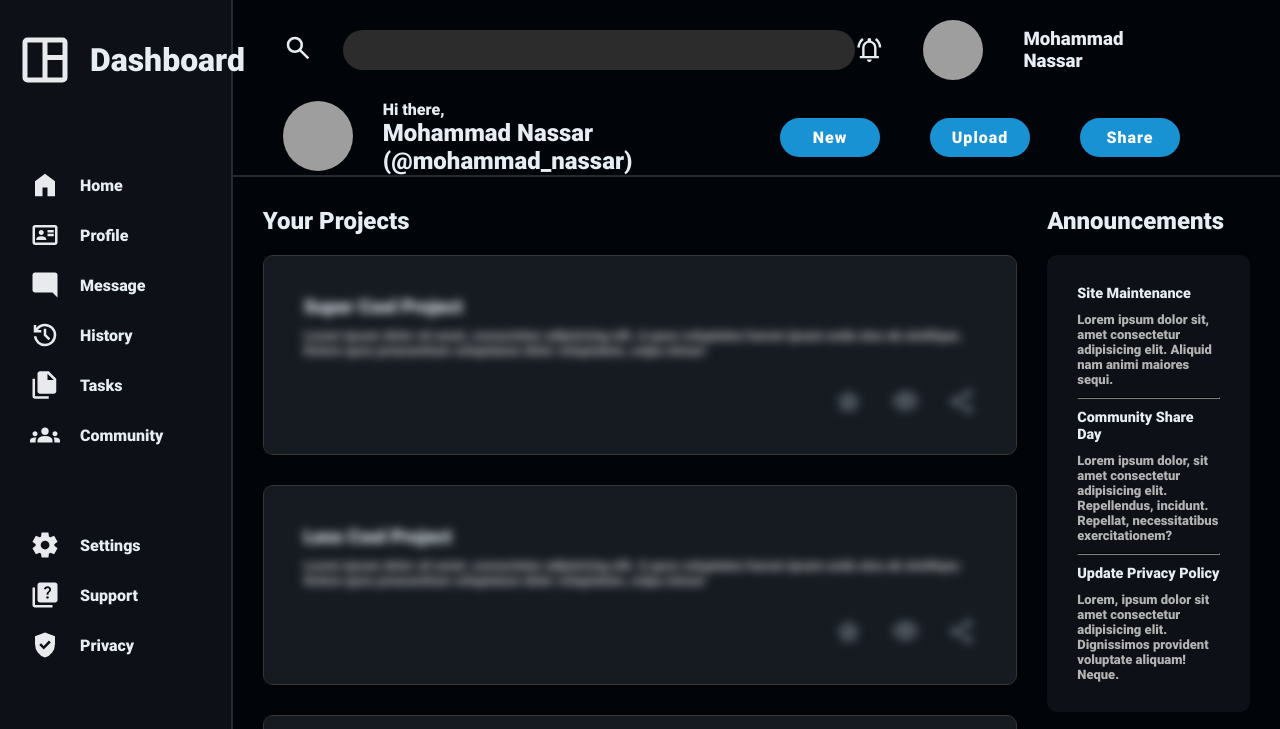
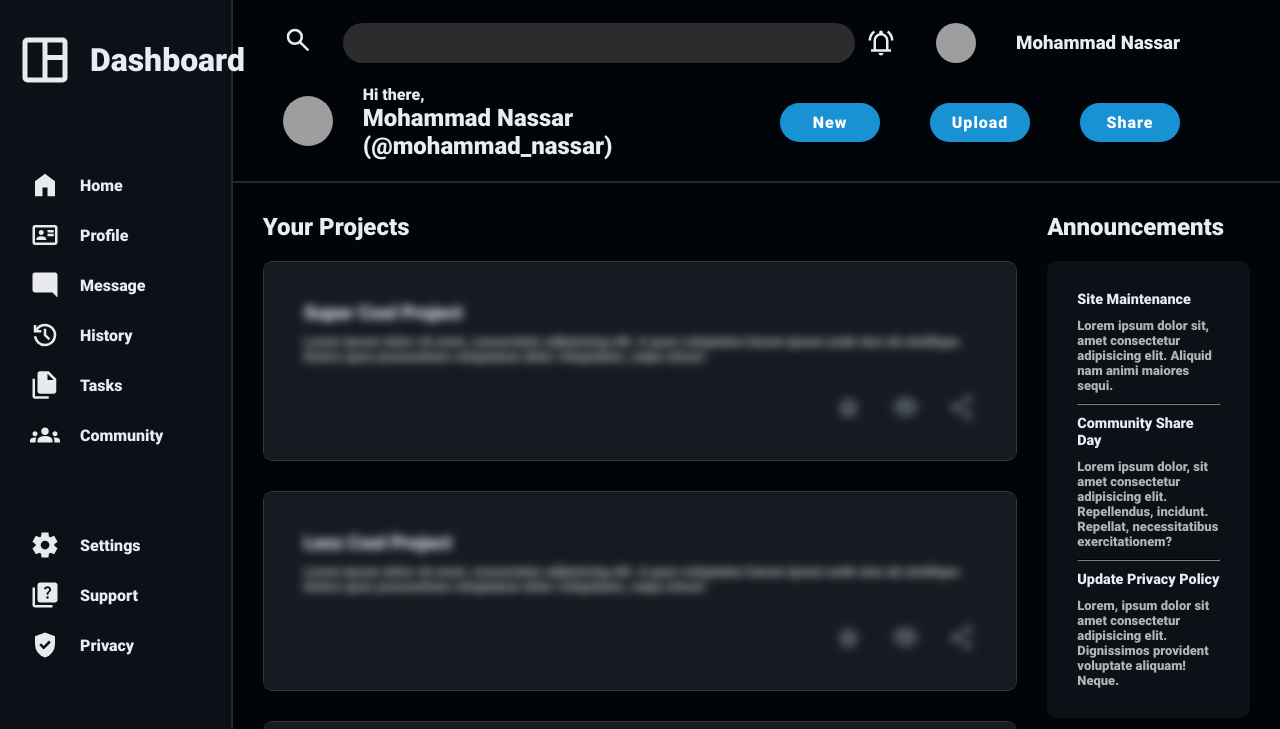
Before and after one commit to MohammadNassar4/Dashboard, a plain HTML site: page index.html in a window 1280 px wide. Shown: the top 729 px of the page. Drawn offline with Linux system fonts and the light colour scheme; grey boxes are pictures that could not be loaded.

Commit message:
A few changes.

```diff
--- a/styles.css
+++ b/styles.css
@@ -21,10 +21,9 @@
 }
 
 body {
-    height: 100vh;
+    height: 100%;
     font-family: "Roboto", sans-serif;
     background-color: #010409;
-    overflow: hidden;
 }
 
 .container {
@@ -37,7 +36,7 @@ body {
 header {
     border-bottom: 2px solid #252a31;
     grid-column: 2 / 4;
-    padding: 20px 100px 0px 50px;
+    padding: 20px 100px 10px 50px;
 }
 
 .left-aside {
@@ -101,8 +100,8 @@ input[type='search'] {
 }
 
 .header-pic1 {
-    width: 60px;
-    height: 60px;
+    width: 40px;
+    height: 40px;
     border-radius: 50%;
     margin: 0 40px;
 }
@@ -129,8 +128,8 @@ input[type='search'] {
 }
 
 .header-pic2 {
-    width: 70px;
-    height: 70px;
+    width: 50px;
+    height: 50px;
     border-radius: 50%;
     margin-right: 30px;
 }
```
